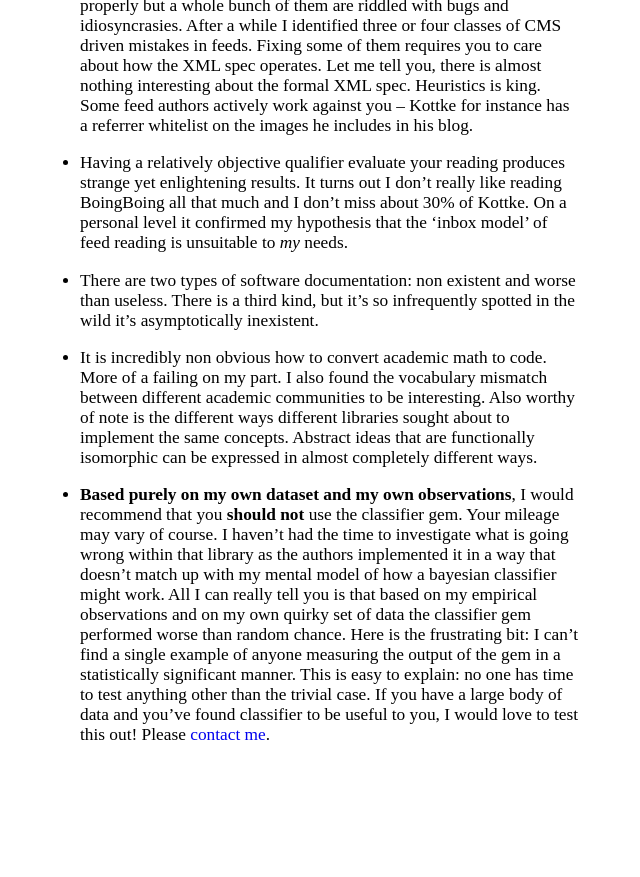
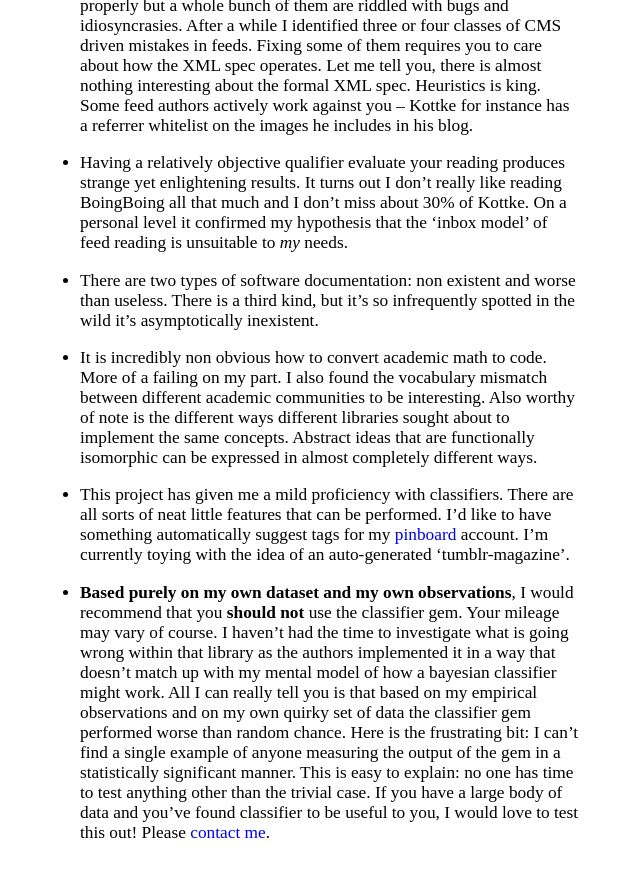
Before and after one commit to phillmv/okayfail.com-old, a Jekyll site: the page built from _posts/2011-01-18-thoughts-on-building-a-feed-reader.md, in a window 1280 px wide and 900 px high, scrolled down 2484 px. Shown: the top 877 px of the window, without its empty margins (290-930 px from the left). Built offline with Jekyll 4.4.1, drawn with Linux system fonts in a browser that asks for light colours; Markdown is read by kramdown in place of the engine named in the settings; before the commit the page ends 3287 px from its top, so only the background shows below that.

Commit message:
benefit of having a blog with no readers is that you can add stuff pretty late in the publishing cycle.

```diff
--- a/_posts/2011-01-18-thoughts-on-building-a-feed-reader.md
+++ b/_posts/2011-01-18-thoughts-on-building-a-feed-reader.md
@@ -50,4 +50,6 @@ Allow me to share some of the lessons I have drawn from this period.
 
 * It is incredibly non obvious how to convert academic math to code. More of a failing on my part. I also found the vocabulary mismatch between different academic communities to be interesting. Also worthy of note is the different ways different libraries sought about to implement the same concepts. Abstract ideas that are functionally isomorphic can be expressed in almost completely different ways.
 
+* This project has given me a mild proficiency with classifiers. There are all sorts of neat little features that can be performed. I'd like to have something automatically suggest tags for my [pinboard](http://pinboard.in/u:phillmv) account. I'm currently toying with the idea of an auto-generated 'tumblr-magazine'.
+
 * **Based purely on my own dataset and my own observations**, I would recommend that you **should not** use the classifier gem. Your mileage may vary of course. I haven't had the time to investigate what is going wrong within that library as the authors implemented it in a way that doesn't match up with my mental model of how a bayesian classifier might work. All I can really tell you is that based on my empirical observations and on my own quirky set of data the classifier gem performed worse than random chance. Here is the frustrating bit: I can't find a single example of anyone measuring the output of the gem in a statistically significant manner. This is easy to explain: no one has time to test anything other than the trivial case. If you have a large body of data and you've found classifier to be useful to you, I would love to test this out! Please [contact me](http://okayfail.com/about.html).
```
